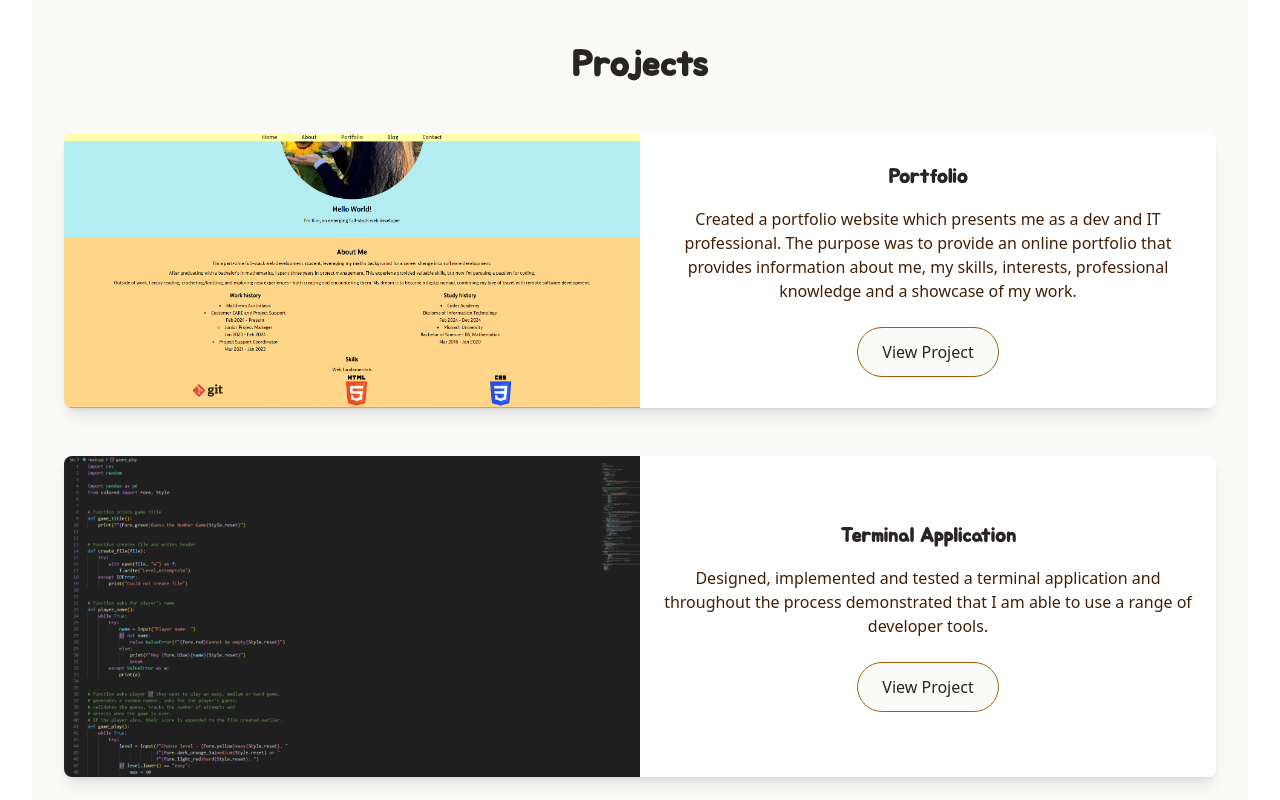
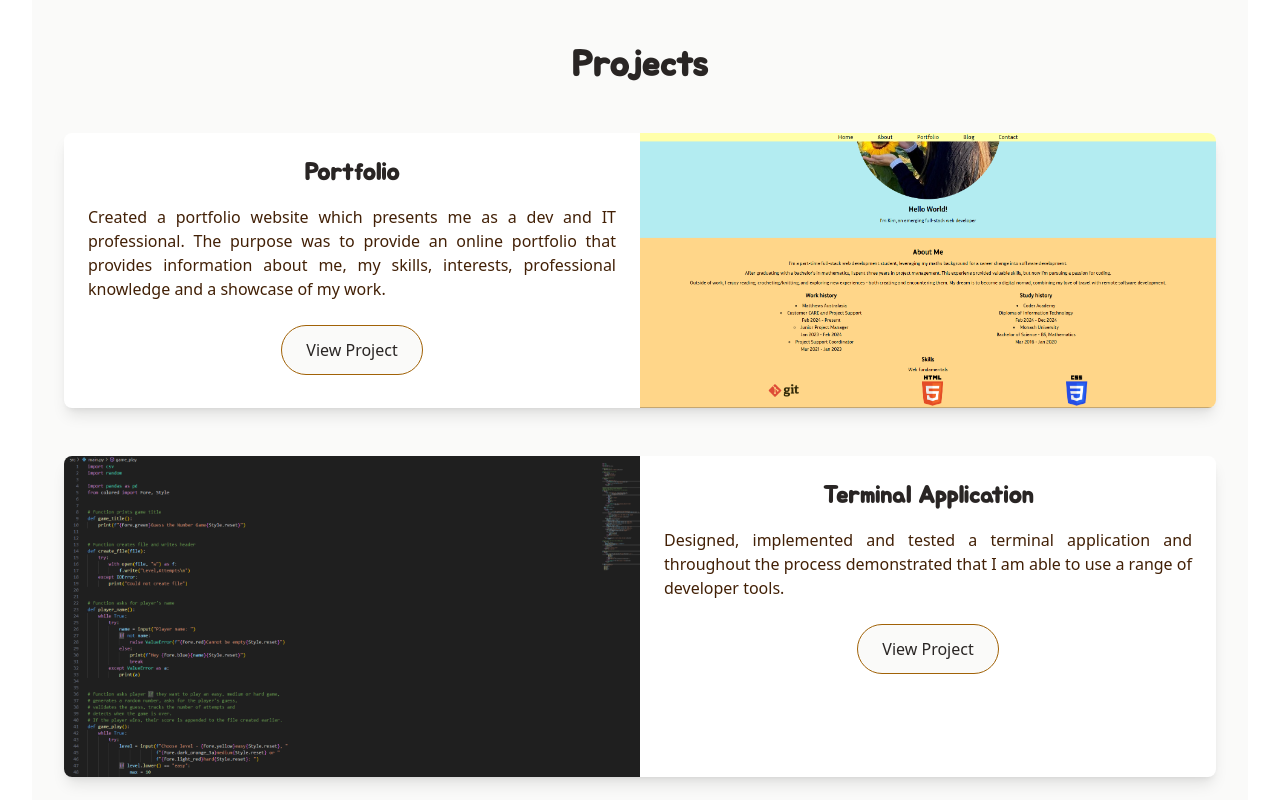
Before and after one commit to kimnle/portfolio, a React (Vite) app: page / in a window 1280 px wide. Shown: the part 1700-2500 px from the top of the page. Built offline with nearby package versions, Linux system fonts and the light colour scheme.

Commit message:
alternated image and content for each card, changed name text size and fixed view project button

```diff
--- a/src/components/ProjectsSection.jsx
+++ b/src/components/ProjectsSection.jsx
@@ -44,10 +44,12 @@ const ProjectsSection = () => {
                     {projects.map((project) => (
                         <div
                             key={project.id}
-                            className="flex flex-col md:flex-row items-center bg-white shadow-lg rounded-lg overflow-hidden"
+                            className={`flex flex-col md:flex-row ${
+                                project.id % 2 === 1 ? "md:flex-row-reverse" : ""
+                                } items-stretch bg-white shadow-lg rounded-lg overflow-hidden`}
                         >
                             {/* Project image */}
-                            <div className="w-full md:w-1/2">
+                            <div className="w-full md:w-1/2 h-auto">
                                 <img
                                     src={project.image}
                                     alt={project.name}
@@ -57,11 +59,11 @@ const ProjectsSection = () => {
 
                             {/* Project content */}
                             <div className="w-full md:w-1/2 p-6">
-                                <h3 className="text-xl font-semibold mb-4 font-jua text-stone-800">{project.name}</h3>
-                                <p className="text-yellow-950 mb-6">{project.description}</p>
+                                <h3 className="text-2xl font-semibold mb-4 font-jua text-stone-800">{project.name}</h3>
+                                <p className="text-yellow-950 mb-6 text-justify">{project.description}</p>
                                 <Button
                                     text="View Project"
-                                    href=""
+                                    onClick={() => window.open(project.link)}
                                     size="md"
                                 />
                             </div>
```
